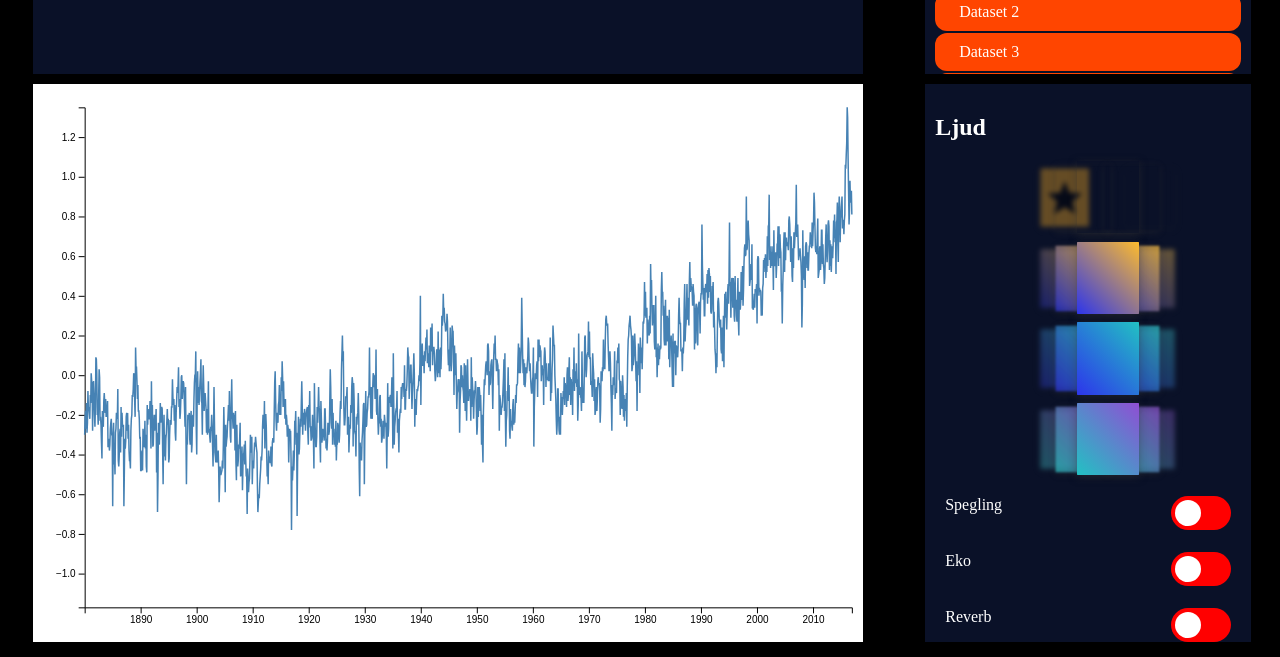
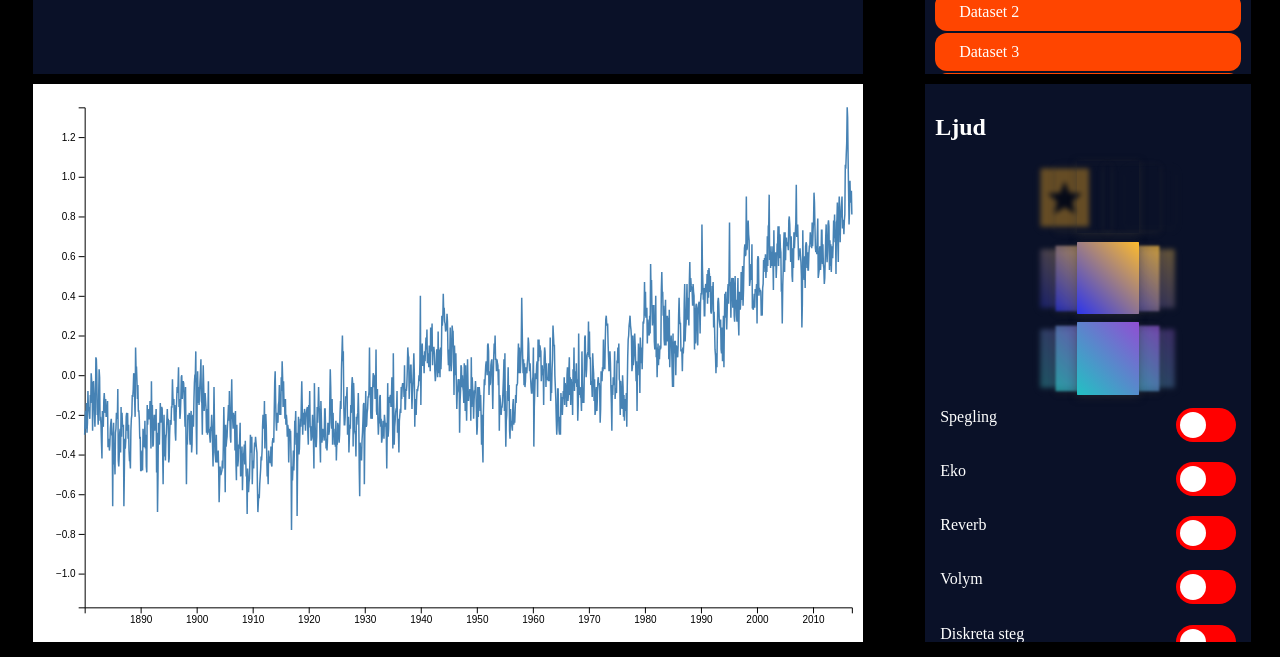
Before and after one commit to aannajonssonn/TNM100-sonifiering, a plain HTML site: page index.html in a window 1280 px wide. Shown: the part 143-800 px from the top of the page. Drawn offline with nearby package versions, Linux system fonts and the light colour scheme.

Commit message:
La till reglage och tog bort karusell

```diff
--- a/css/onoff.css
+++ b/css/onoff.css
@@ -1,7 +1,7 @@
 .onoff {
     background-color: #0A1128;
-    padding: 10px;
-    margin: 0.7% auto 0.7% auto;
+    padding: 5px;
+    margin: 0.1% auto 0.1% auto;
     height: 10%;
     width: 100%;
     color: white;
--- a/index.html
+++ b/index.html
@@ -60,15 +60,6 @@
                         <li class="carousel__item" data-pos="2"></li>
                     </ul>
                 </div>
-                <div id="sound" class="carousel">
-                    <ul class="carousel__list">
-                        <li class="carousel__item" data-pos="-2"></li>
-                        <li class="carousel__item" data-pos="-1"></li>
-                        <li class="carousel__item" data-pos="0"></li>
-                        <li class="carousel__item" data-pos="1"></li>
-                        <li class="carousel__item" data-pos="2"></li>
-                    </ul>
-                </div>
                 <div id="filter" class="carousel">
                     <ul class="carousel__list">
                         <li class="carousel__item" data-pos="-2"></li>
@@ -104,6 +95,22 @@
                     </label>
                 </div>
 
+                <div id="volume" class="onoff">
+                    Volym
+                    <label class="switch">
+                        <input type="checkbox" id="volume-button">
+                        <span class="slider round"></span>
+                    </label>
+                </div>
+
+                <div id="discrete" class="onoff">
+                    Diskreta steg
+                    <label class="switch">
+                        <input type="checkbox" id="discrete-button">
+                        <span class="slider round"></span>
+                    </label>
+                </div>
+
             </div>
         </div>
     </div>
```
